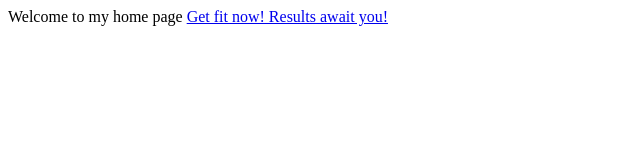
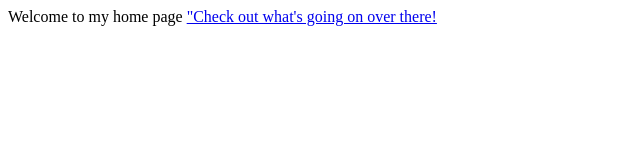
Before and after one commit to svidaurr/svida_fit, a plain HTML site: page index.html in a window 1280 px wide. Shown: the full height of the page, 0-640 px from the left. Drawn offline with Linux system fonts and the light colour scheme.

Commit message:
Update index.html

```diff
--- a/index.html
+++ b/index.html
@@ -6,6 +6,6 @@
 
     <body>
             Welcome to my home page
-                <a href="https://www.goherbalife.com/sophiav" title="My Shop">Get fit now! Results await you!</a>
+                <a href="page2.html" title= "to page 2"> "Check out what's going on over there!</a></a>
     </body>
 </html>
```
